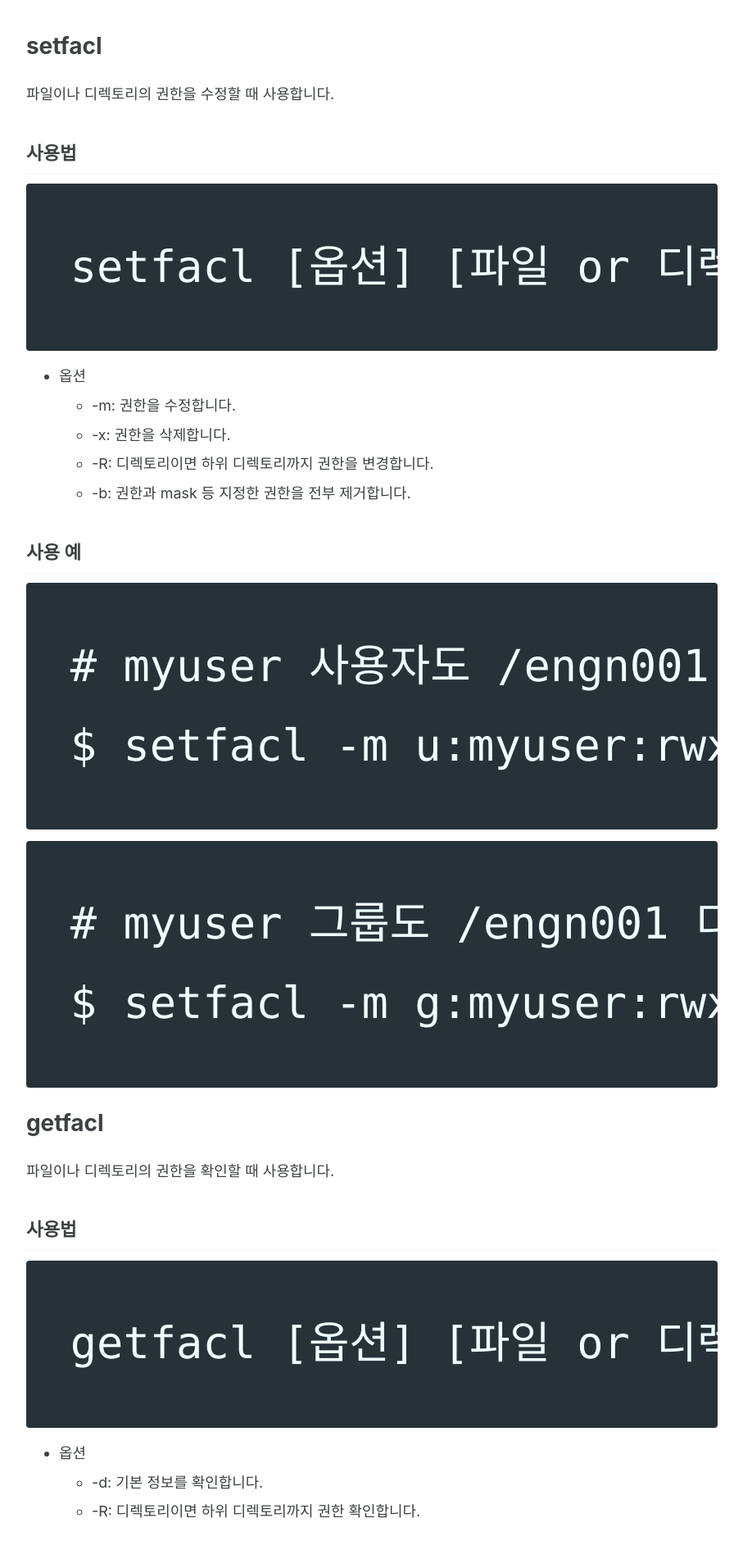
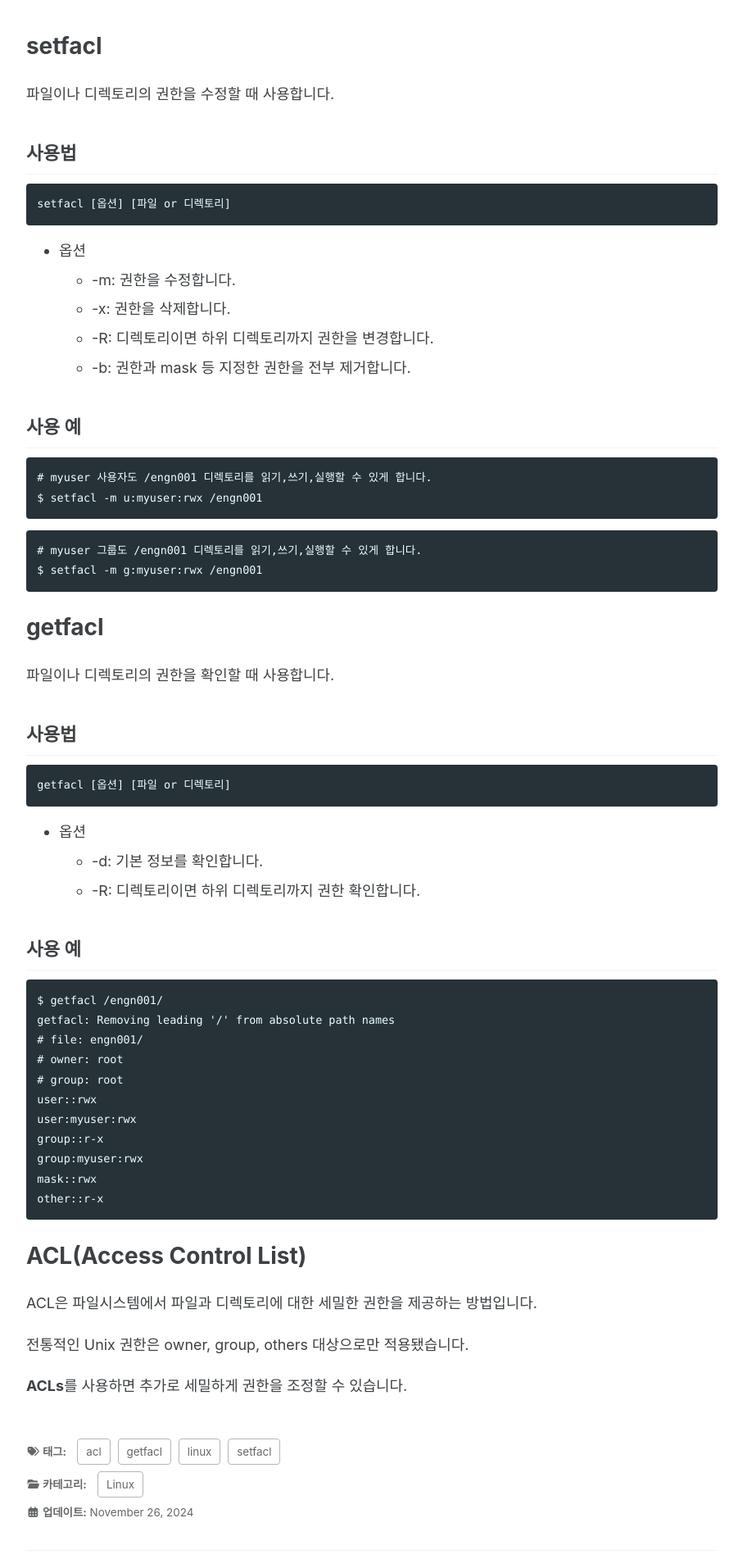
Before and after one commit to NodleKang/nodlekang.github.io, a Jekyll site: the page built from _posts/linux/2024-11-26-linux-acl.md, in a window 1280 px wide. Shown: the part 486-2388 px from the top of the page at 82% size, without its empty margins (186-1093 px from the left). Built offline with Jekyll 4.4.1, drawn with Linux system fonts in a browser that asks for light colours; cached includes are drawn as plain includes; some web fonts are replaced.

Commit message:
코드블록 폰트 사이즈 조정

```diff
--- a/_includes/head/custom.html
+++ b/_includes/head/custom.html
@@ -18,6 +18,10 @@
     }
 
     .highlight {
-        font-size: 2.0em;  /* 코드 블록 폰트 사이즈 조정 */
+        font-size: 1.0em;  /* 코드 블록 폰트 사이즈 조정 */
+    }
+
+    code.language-plaintext {
+        font-size: 1.0em;  /* 인라인 코드 블록 폰트 사이즈 조정 */
     }
 </style>
```
